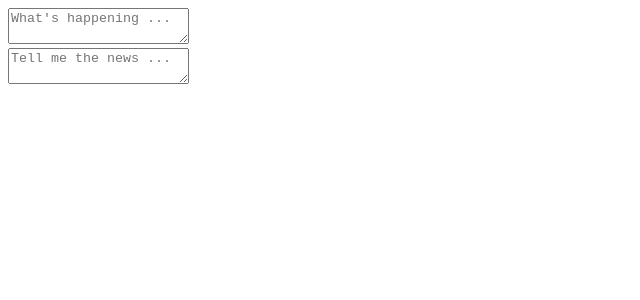
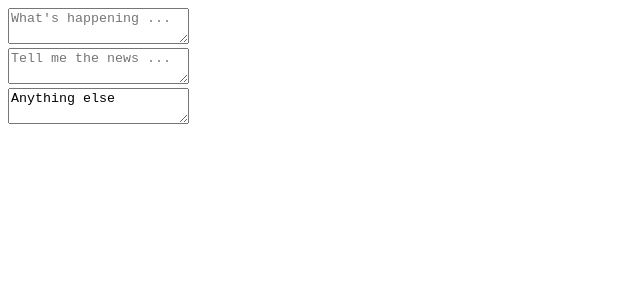
Before and after one commit to jlcarrascof/React-Foundations, a React (Vite) app: page / in a window 1280 px wide. Shown: the top 300 px of the page, without its empty margins (0-640 px from the left). Built offline with nearby package versions, Linux system fonts and the light colour scheme.

Commit message:
Update TextInput component in App.jsx to include additional placeholder and character limit

```diff
--- a/src/App.jsx
+++ b/src/App.jsx
@@ -6,6 +6,7 @@ function App() {
     <div>
       <TextInput placeholder={"What's happening ... "} maxLength={125} />
       <TextInput placeholder={"Tell me the news ... "} maxLength={250} />
+      <TextInput placeholder={"Tell me the news ... "} maxLength={250} value={"Anything else"} />
     </div>
   )
 
```
